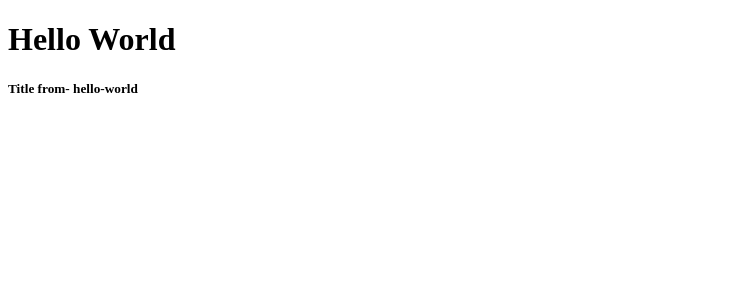
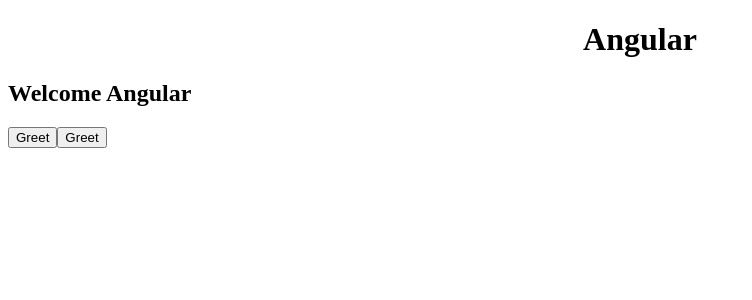
Before and after one commit to mohaimenkhalid/Angular, an Angular app: page / in a window 1280 px wide. Shown: the top 300 px of the page, without its empty margins (0-752 px from the left). Built offline with nearby package versions, Linux system fonts and the light colour scheme.

Commit message:
event binding with angular

```diff
--- a/src/app/app.component.html
+++ b/src/app/app.component.html
@@ -1,4 +1,4 @@
-<h1>Hello World</h1>
-<h5>Title from- {{ title }}</h5>
+<h1 style="text-align: center">Angular</h1>
 <!--<app-test></app-test>-->
 <!--<app-binding></app-binding>-->
+<app-event-binding></app-event-binding>
--- a/src/app/app.module.ts
+++ b/src/app/app.module.ts
@@ -5,12 +5,14 @@
 import { AppComponent } from './app.component';
 import { TestComponent } from './test/test.component';
 import { BindingComponent } from './binding/binding.component';
+import { EventBindingComponent } from './event-binding/event-binding.component';
 
 @NgModule({
   declarations: [
     AppComponent,
     TestComponent,
-    BindingComponent
+    BindingComponent,
+    EventBindingComponent
   ],
   imports: [
     BrowserModule,
--- /dev/null
+++ b/src/app/event-binding/event-binding.component.html
@@ -0,0 +1 @@
+<p>event-binding works!</p>
--- /dev/null
+++ b/src/app/event-binding/event-binding.component.ts
@@ -0,0 +1,30 @@
+import { Component, OnInit } from '@angular/core';
+
+@Component({
+  selector: 'app-event-binding',
+  template: `
+    <h2>
+      Welcome {{ name }}
+    </h2>
+    <button (click)="onClick($event)">Greet</button>
+    <button (click)="greeting='hello angular'">Greet</button>
+    {{ greeting }}
+  `,
+  styleUrls: ['./event-binding.component.css']
+})
+
+export class EventBindingComponent implements OnInit {
+
+  public name: string = 'Angular';
+  public greeting = "";
+  constructor() { }
+
+  ngOnInit(): void {
+  }
+
+  onClick(event:any) {
+    this.greeting = "Welcome to angular";
+    console.log(event)
+  }
+
+}
```
Also changed, not shown: src/app/event-binding/event-binding.component.css (added).
